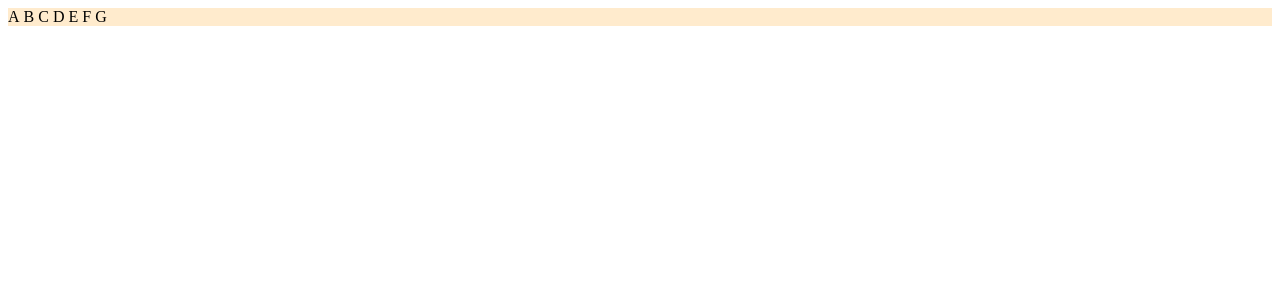
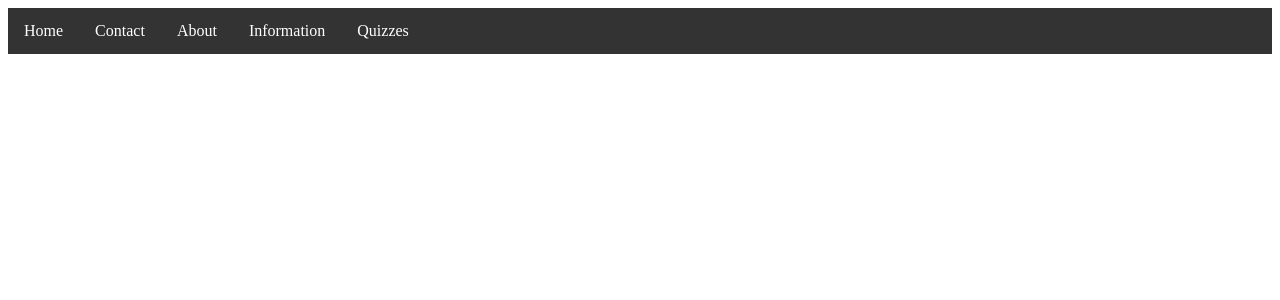
Before and after one commit to BrodyBrownlee/301COS-Website, a PHP site: page / in a window 1280 px wide. Shown: the top 300 px of the page. Run offline with PHP 8.4, Linux system fonts and the light colour scheme.

Commit message:
slight changes to nav bar

```diff
--- a/2023 Website/index.html
+++ b/2023 Website/index.html
@@ -1,6 +1,7 @@
 <!DOCTYPE html>
 <html>
     <head>
+        <meta charset="utf-8">
         <title>
 
         </title>
@@ -8,13 +9,15 @@
     </head>
     <body>
         <nav>
-            <li>A</li>
-            <li>B</li>
-            <li>C</li>
-            <li>D</li>
-            <li>E</li>
-            <li>F</li>
-            <li>G</li>
+            <ul>
+                <li><a href="index.html">Home</a></li>
+                <li><a href="#">Contact</a></li>
+                <li><a href="#">About</a></li>
+                <li><a href="#">Information</a></li>
+                <li><a href="#">Quizzes</a></li>
+                <li><a href="#"></a></li>
+                <li><a href="#"></a></li>
+            </ul>
         </nav>
     </body>
 </html>
--- a/2023 Website/style.css
+++ b/2023 Website/style.css
@@ -1,7 +1,24 @@
-li{
+ul {
+    list-style-type: none;
+    margin: 0;
+    padding: 0;
+    overflow: hidden;
+    background-color: #333;
+  }
+
+  li {
+    float: left;
+  }
+
+  li a {
+    display: block;
+    color: white;
+    text-align: center;
+    padding: 14px 16px;
     text-decoration: none;
-    display: inline;
-}
-nav{
-    background-color: blanchedalmond;
-}
+  }
+
+  /* Change the link color to #111 (black) on hover */
+  li a:hover {
+    background-color: #111;
+  }
```
